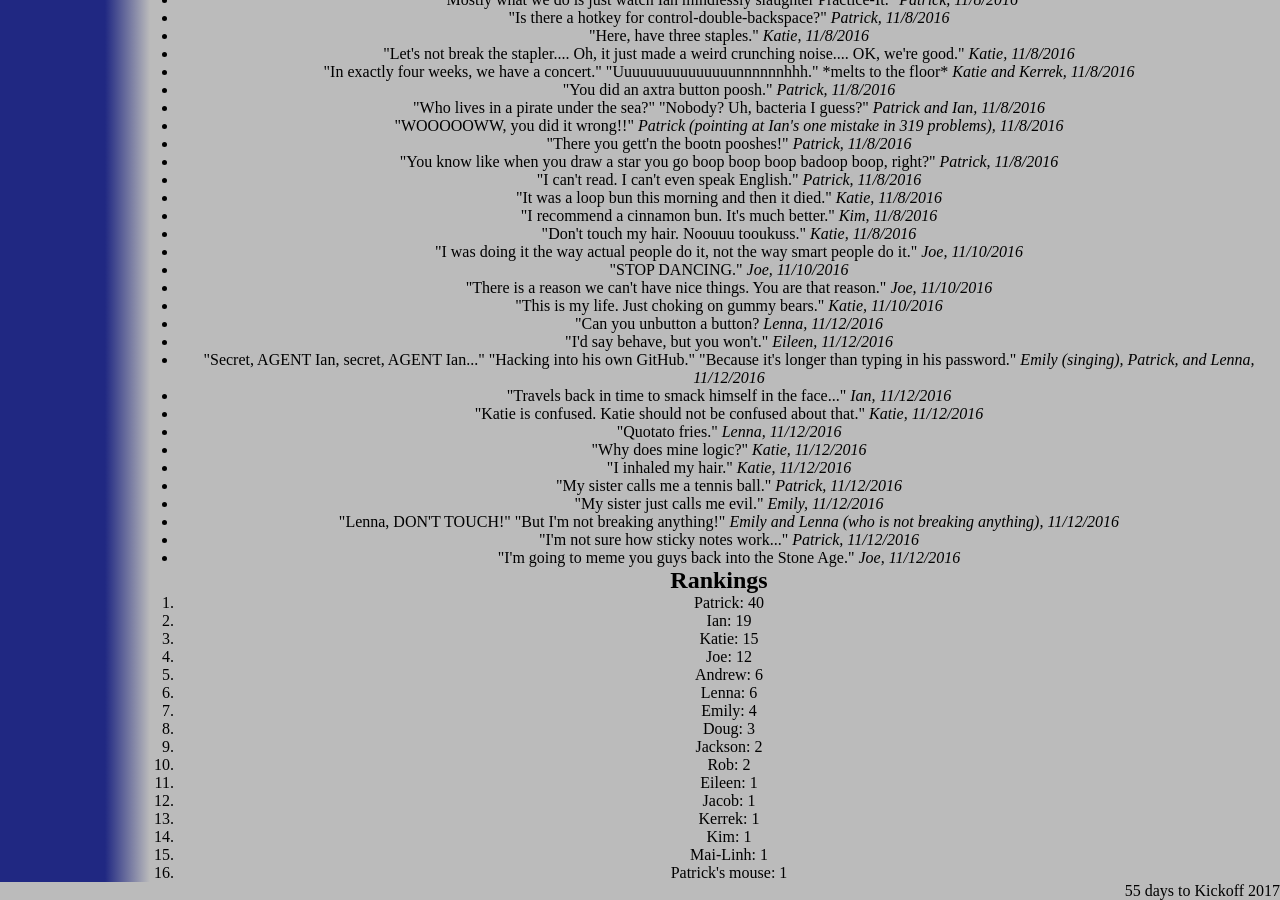
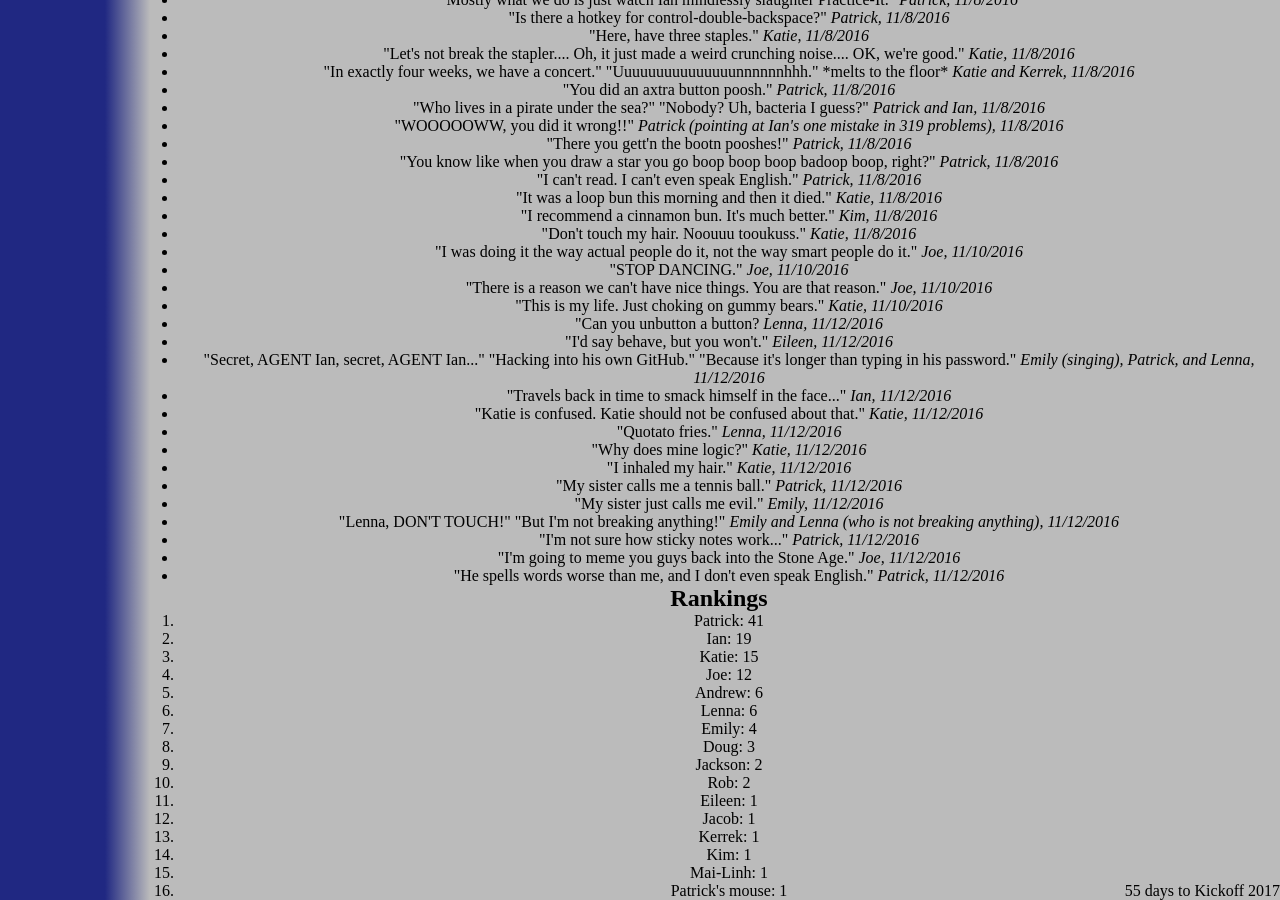
Before and after one commit to katiebugmoon/FRC4131.github.io, a Jekyll site: the page built from media/2017/quotes.html, in a window 1280 px wide and 900 px high, scrolled down 1267 px. Built offline with Jekyll 4.4.1, drawn with Linux system fonts in a browser that asks for light colours; nearby versions of some CDN libraries.

Commit message:
Update quotes.html

```diff
--- a/media/2017/quotes.html
+++ b/media/2017/quotes.html
@@ -97,6 +97,7 @@ title: Build Season 2017 Quotes
 	<li>"Lenna, DON'T TOUCH!" "But I'm not breaking anything!" <i>Emily and Lenna (who is not breaking anything), 11/12/2016</i></li>
 	<li>"I'm not sure how sticky notes work..." <i>Patrick, 11/12/2016</i></li>
 	<li>"I'm going to meme you guys back into the Stone Age." <i>Joe, 11/12/2016</i></li>
+	<li>"He spells words worse than me, and I don't even speak English." <i>Patrick, 11/12/2016</i></li>
 </ul>
 <h2>Rankings</h2>
 <ol id='rankings'></ol>
```
